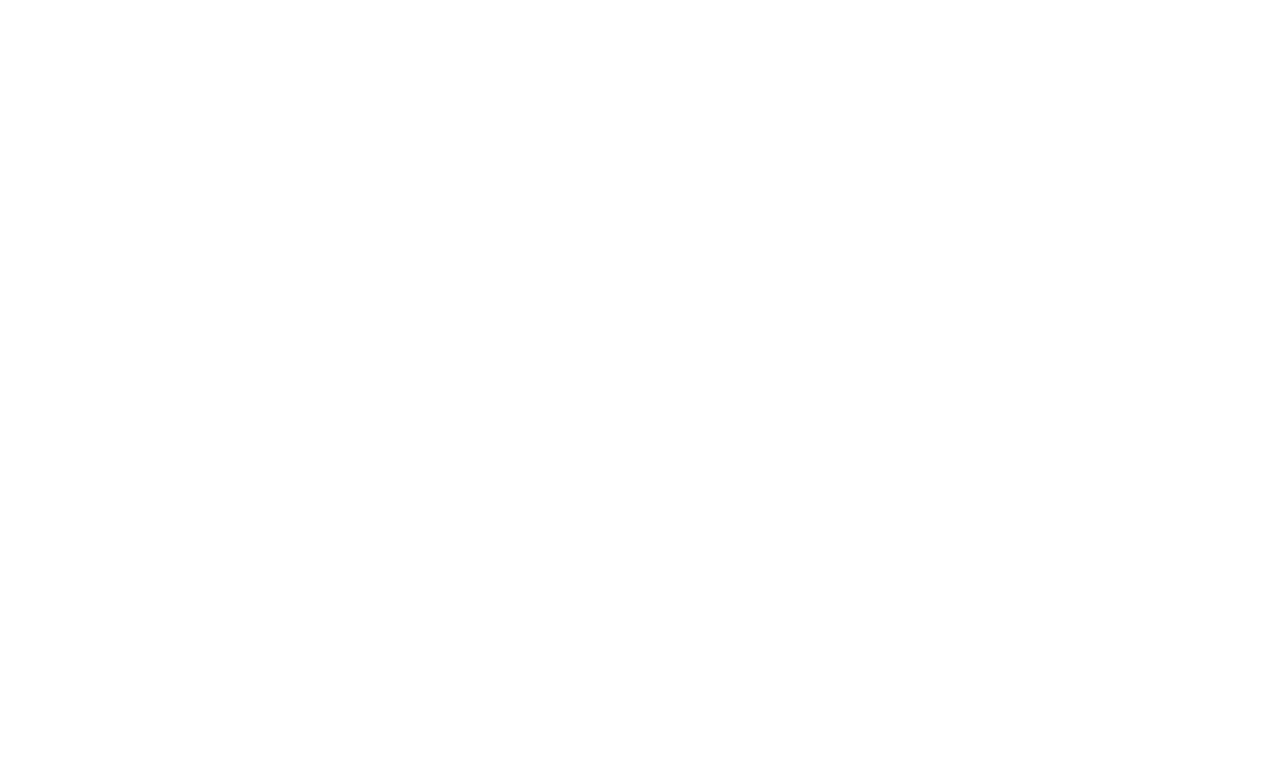
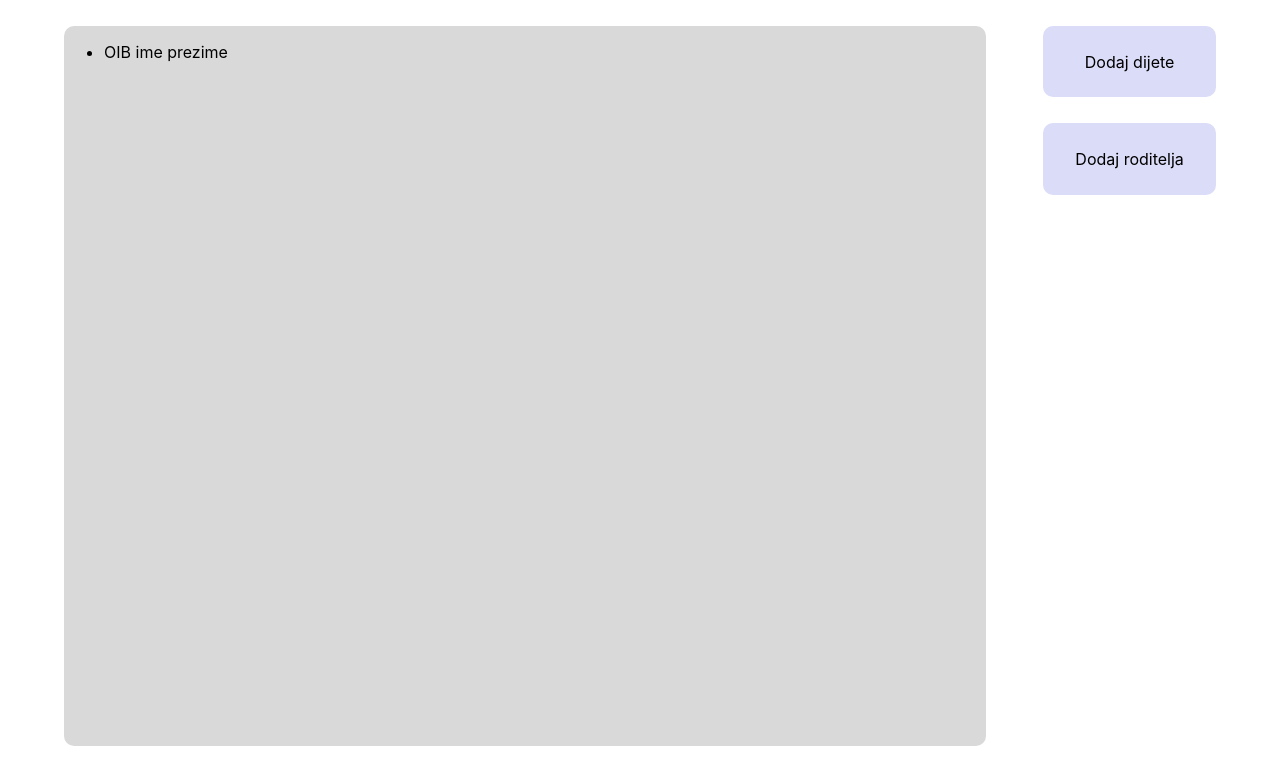
Before and after one commit to bacetara/Tarantule, a React (Create React App) app in the folder IzvorniKod/reactfrontend/: page /admin in a window 1280 px wide. Before the commit this address had no page. Shown: the top 784 px of the page. Built offline with nearby package versions, Linux system fonts and the light colour scheme.

Commit message:
adminove stranice: izbornik i dodavanje novih osoba frontend

```diff
--- a/IzvorniKod/reactfrontend/src/App.js
+++ b/IzvorniKod/reactfrontend/src/App.js
@@ -2,6 +2,10 @@ import { BrowserRouter, Routes, Route } from "react-router-dom";
 
 import Login from "./Pages/Login";
 import Home from "./Pages/Home"
+import AdminPocetna from "./Pages/Admin/AdminPocetna"
+import DodajRoditelja from "./Pages/Admin/DodajRoditelja"
+import DodajDijete from "./Pages/Admin/DodajDijete"
+
 
 function App() {
     return (
@@ -10,6 +14,10 @@ function App() {
                 <Route path="/" element={<Home />} />
                 <Route path="/login" element={<Login />} />
                 <Route path="/register" element={<Login />} />
+                <Route path="/admin" element={<AdminPocetna />} />
+                <Route path="/addparent" element={<DodajRoditelja />} />
+                <Route path="/addchild" element={<DodajDijete />} />
+
 
             </Routes>
         </BrowserRouter>
--- /dev/null
+++ b/IzvorniKod/reactfrontend/src/Pages/Admin/AdminPocetna.css
@@ -0,0 +1,54 @@
+.containeradmin {
+    margin: 0 auto; /* Center horizontally */
+    display: flex;
+    flex-direction: row;
+    justify-content: space-between;
+    background-color: white;
+    border-radius: 10px;
+    padding: 2%; /* Adjust padding as needed */
+    height: 90vh; /* 90% of viewport height */
+    width: 90%; /* 90% of viewport width */
+
+    /* Add media queries for smaller screens if necessary */
+}
+
+.listContainer {
+    display: flex;
+    background-color: #D9D9D9;
+    height: 100%;
+    width: 80%;
+    border-radius: 10px;
+
+    /* Adjust other styles as needed */
+}
+
+.buttons {
+    display: flex;
+    flex-direction: column;
+    width: 15%;
+
+    /* Adjust other styles as needed */
+}
+
+a {
+    text-align: center;
+}
+
+.addChild {
+    justify-content: space-around;
+    background-color: #DBDCF7;
+    display: flex;
+    margin-bottom: 15%;
+    text-align: center;
+    padding: 15%;
+    border-radius: 10px;
+}
+
+.addParent {
+    background-color: #DBDCF7;
+    display: flex;
+    text-align: center;
+    padding: 15%;
+    justify-content: space-around;
+    border-radius: 10px;
+}
--- /dev/null
+++ b/IzvorniKod/reactfrontend/src/Pages/Admin/AdminPocetna.js
@@ -0,0 +1,30 @@
+import './AdminPocetna.css'
+import {Outlet, Link} from "react-router-dom";
+
+export default function AdminPocetna() {
+    return (
+        <>
+            <div className="containeradmin">
+                <div className="listContainer">
+                    <ul>
+                        {/*{items.map((item, index) => (
+                            <li key={index}>{item}</li>
+                        ))}*/}
+                        <li><Link className="link_na_stranicu" to="/Informacije">OIB ime prezime</Link></li>
+                    </ul>
+                </div>
+
+
+
+
+            <div className="buttons">
+                <div className="addChild" > <Link className="link_na_stranicu" to="/addchild">Dodaj dijete</Link></div>
+                <div className="addParent"> <Link className="link_na_stranicu" to="/addparent">Dodaj roditelja</Link> </div>
+            </div>
+        </div>
+
+            <Outlet/>
+        </>
+
+    );
+}
--- /dev/null
+++ b/IzvorniKod/reactfrontend/src/Pages/Admin/DodajDijete.js
@@ -0,0 +1,20 @@
+import './DodajRoditelja.css'
+import {Link} from "react-router-dom";
+
+const DodajDijete = () => {
+    return (
+        <div className="containerdodajroditelja">
+            <div>NOVO DIJETE</div>
+            <div className="info"><label>IME: </label><input type="text"   /></div>
+            <div className="info"><label>PREZIME: </label><input type="text"   /></div>
+            <div className="info"><label>OIB: </label><input type="text"   /></div>
+            <div className="info"><label>OIB RODITELJA: </label><input type="text"   /></div>
+            <div className="info"><label>DATUM RODJENJA: </label><input type="text"   /></div>
+
+            <div className="addPerson"> <Link className="link_na_stranicu" to="/admin">Dodaj osobu</Link> </div>
+
+
+        </div>
+    );
+};
+export default DodajDijete;
--- /dev/null
+++ b/IzvorniKod/reactfrontend/src/Pages/Admin/DodajRoditelja.css
@@ -0,0 +1,44 @@
+.containerdodajroditelja{
+    position: absolute;
+    top: 50%;
+    left: 50%;
+    transform:translate(-50%, -50%);
+    background: #d9d9d9;
+
+    display: flex;
+    height: 400px;
+    width: 500px;
+    flex-direction: column;
+    flex-wrap: wrap;
+    flex-flow: column;
+    justify-content: space-evenly;
+    align-self: center;
+    text-align: center;
+    border-radius: 10px;
+    padding: 2%;
+    padding-top: 0px;
+    padding-bottom: 0px;
+}
+
+.info{
+    display: flex;
+    justify-content: space-between;
+    height: 8%;
+}
+
+input{
+    width: 60%;
+    height: 100%;
+
+}
+
+.addPerson {
+    background-color: #DBDCF7;
+    display: flex;
+    text-align: center;
+    padding: 5%;
+    justify-content: space-around;
+    border-radius: 10px;
+    margin-left: 5%;
+    margin-right: 5%;
+}
--- /dev/null
+++ b/IzvorniKod/reactfrontend/src/Pages/Admin/DodajRoditelja.js
@@ -0,0 +1,19 @@
+import './DodajRoditelja.css'
+import {Link} from "react-router-dom";
+
+const DodajRoditelja = () => {
+    return (
+        <div className="containerdodajroditelja">
+            <div>NOVI RODITELJ</div>
+            <div className="info"><label>IME: </label><input type="text"   /></div>
+            <div className="info"><label>PREZIME: </label><input type="text"   /></div>
+            <div className="info"><label>OIB: </label><input type="text"   /></div>
+            <div className="info"><label>DATUM RODJENJA: </label><input type="text"   /></div>
+
+            <div className="addPerson"> <Link className="link_na_stranicu" to="/admin">Dodaj osobu</Link> </div>
+
+
+        </div>
+    );
+};
+export default DodajRoditelja;
```
Also changed, not shown: IzvorniKod/reactfrontend/src/Pages/Admin/DodajDijete.css (added).
